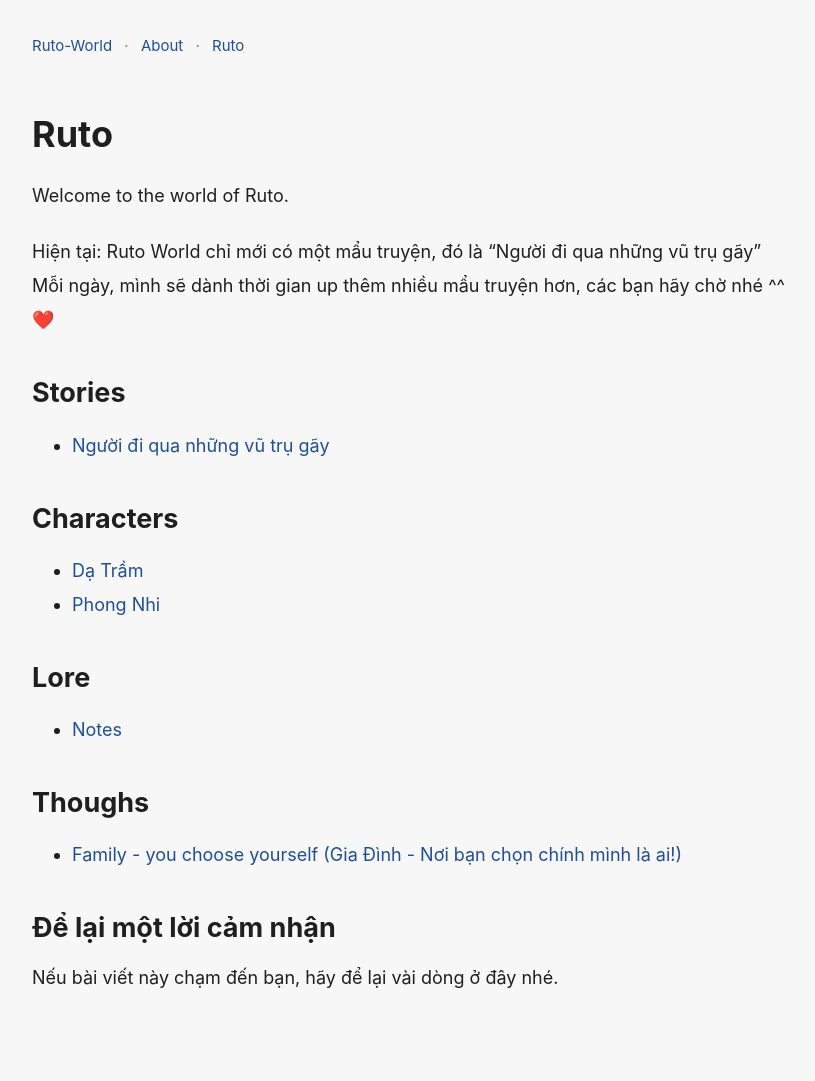
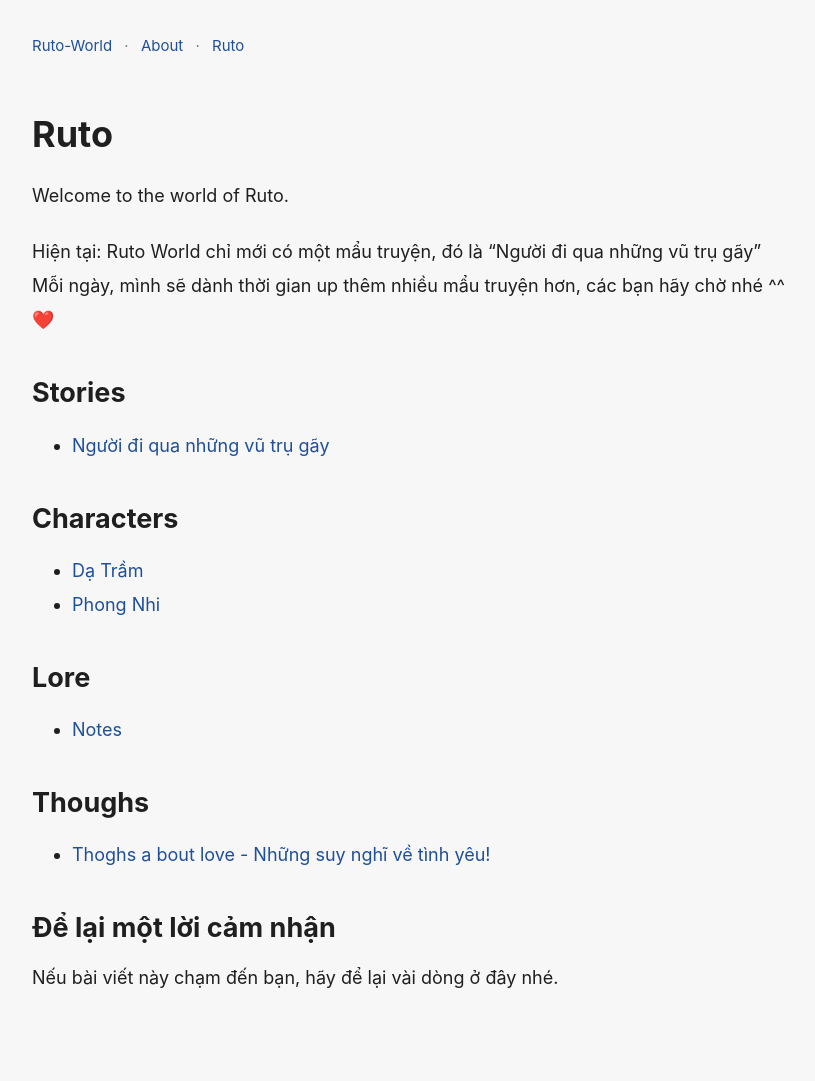
Before and after one commit to euro6792/Ruto-World, a Jekyll site: the page built from worlds/ruto/index.md, in a window 1280 px wide. Shown: the whole page, without its empty margins (228-1043 px from the left). Built offline with Jekyll 4.4.1, drawn with Linux system fonts in a browser that asks for light colours; comment, search, counter and statistics services are not loaded.

```diff
--- a/worlds/ruto/index.md
+++ b/worlds/ruto/index.md
@@ -21,6 +21,6 @@ Hiện tại: Ruto World chỉ mới có một mẩu truyện, đó là "Ngườ
 - [Notes]({{ site.baseurl }}/worlds/ruto/lore/notes/)
 
 ## Thoughs
-- [Family - you choose yourself (Gia Đình - Nơi bạn chọn chính mình là ai!)]({{ site.baseurl }}/worlds/ruto/thoughs/family01/)
+- [Thoghs a bout love - Những suy nghĩ về tình yêu!]({{ site.baseurl }}/worlds/ruto/thoughs/)
 
 {% include comments.html %}
```
